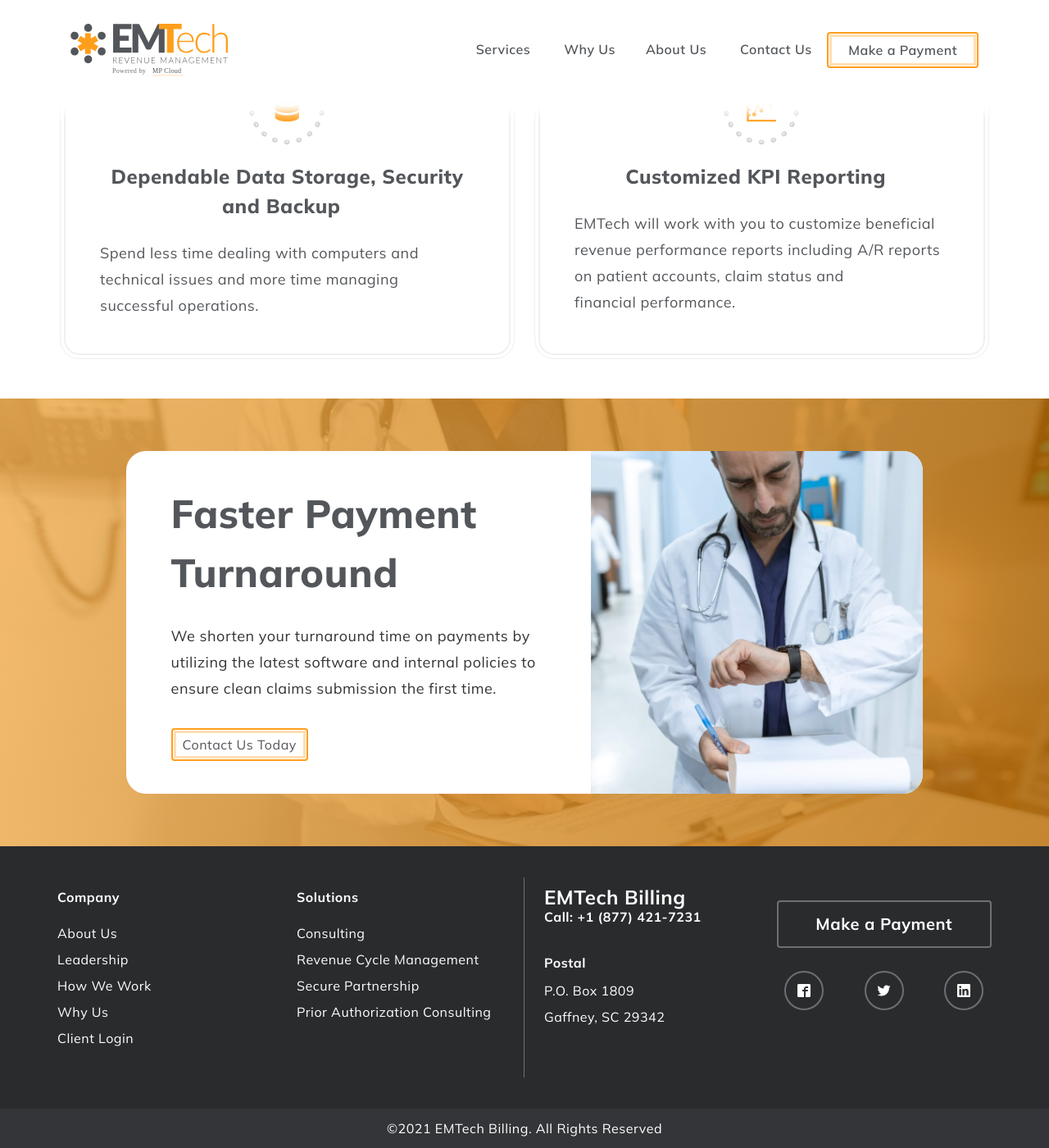
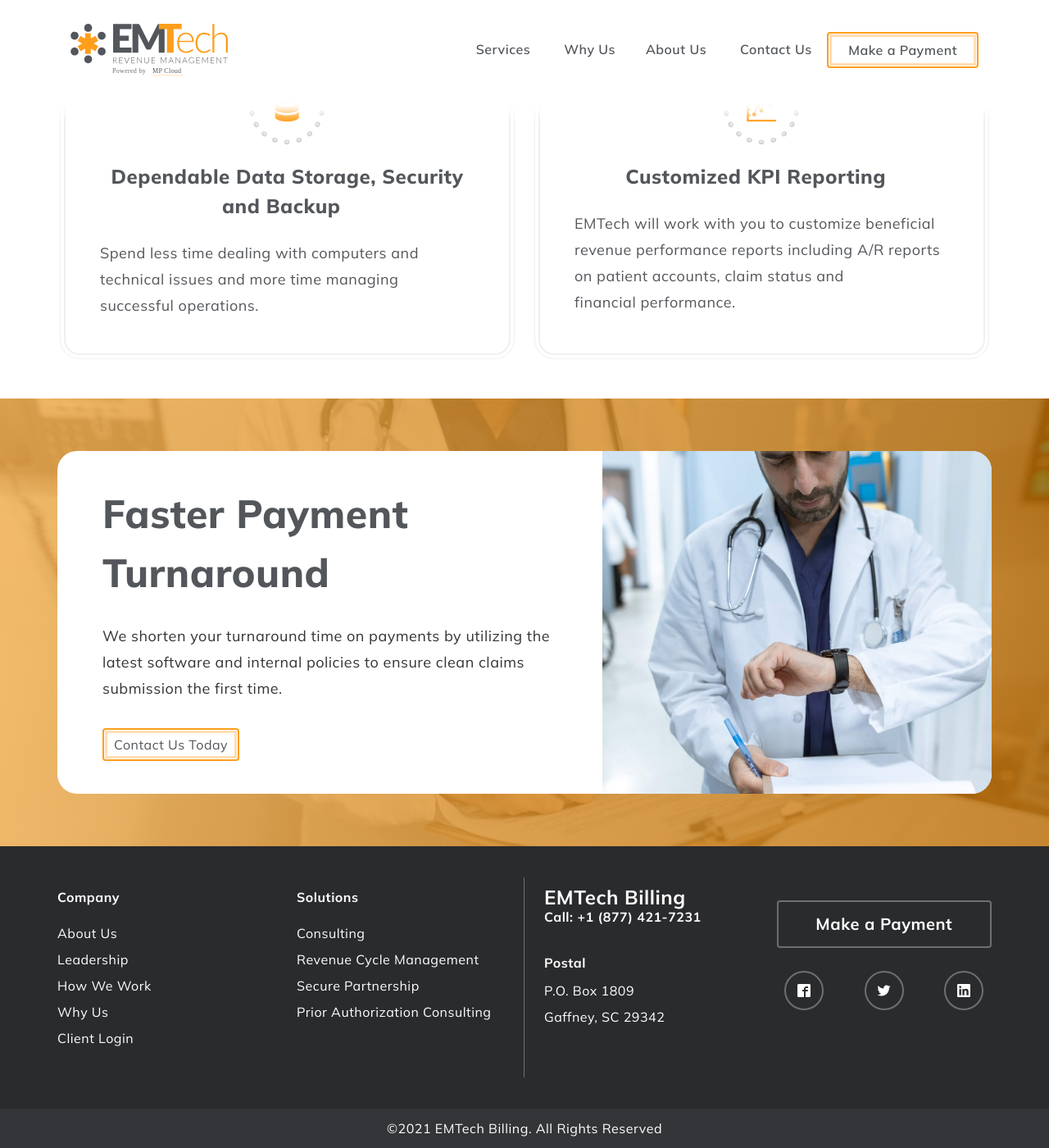
Before and after one commit to ninelabs/mpcloud-design-system, a Jekyll site: the page built from demo/emt/home.html, in a window 1280 px wide and 1400 px high, scrolled down 2194 px. Shown: the whole window at 82% size. Built offline with Jekyll 4.4.1, drawn with Linux system fonts in a browser that asks for light colours; nearby versions of some CDN libraries; some web fonts are replaced.

Commit message:
Remove width from Pre-footer Callout Card

```diff
--- a/_sass/_footer.scss
+++ b/_sass/_footer.scss
@@ -311,10 +311,6 @@
     border-radius: 1.5rem;
     padding: 0rem;
 
-    @include media-breakpoint-up(md) {
-      width: 80%;
-    }
-
     &-row {
       @extend .row;
       @extend .no-gutters;
```
